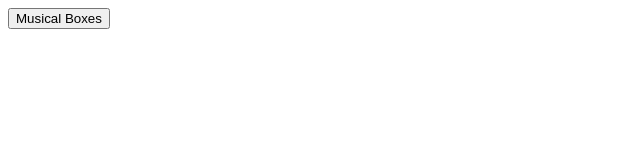
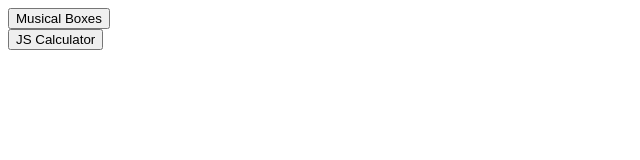
Before and after one commit to Thalliuz/thalliuz.github.io, a plain HTML site: page index.html in a window 1280 px wide. Shown: the whole page, without its empty margins (0-640 px from the left). Drawn offline with Linux system fonts and the light colour scheme.

Commit message:
Add link to calc

```diff
--- a/index.html
+++ b/index.html
@@ -7,5 +7,8 @@
     <form action="https://thalliuz.github.io/projects/musical_boxes/">
       <input type="submit" value="Musical Boxes">
     </form>
+     <form action="https://thalliuz.github.io/projects/calculator/">
+      <input type="submit" value="JS Calculator">
+    </form>
   </body>
 </html>
```
